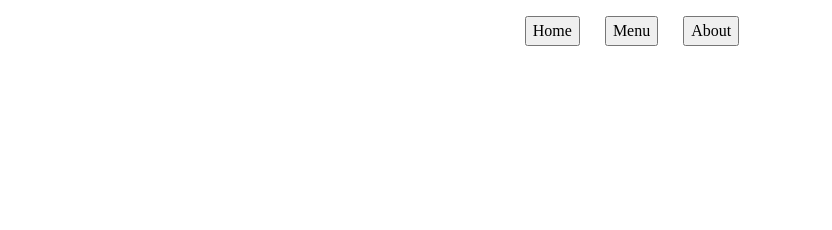
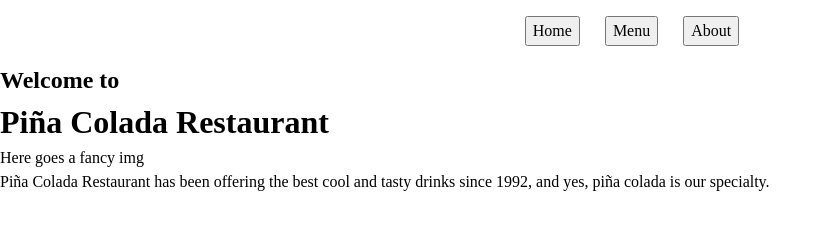
Before and after one commit to lvaqueiroperez/odin-restaurant-page, a website built with webpack: page src/template.html in a window 1280 px wide. Shown: the whole page, without its empty margins (0-832 px from the left). Built offline with nearby package versions, Linux system fonts and the light colour scheme.

Commit message:
Add some test content to template.html

```diff
--- a/src/template.html
+++ b/src/template.html
@@ -26,6 +26,14 @@
     </header>
 
     <div id="content">
+        <h2>Welcome to</h2>
+        <h1>Piña Colada Restaurant</h1>
+
+        <div>Here goes a fancy img</div>
+        <p>
+            Piña Colada Restaurant has been offering the best cool and tasty drinks
+            since 1992, and yes, piña colada is our specialty.
+        </p>
 
     </div>
 
```
